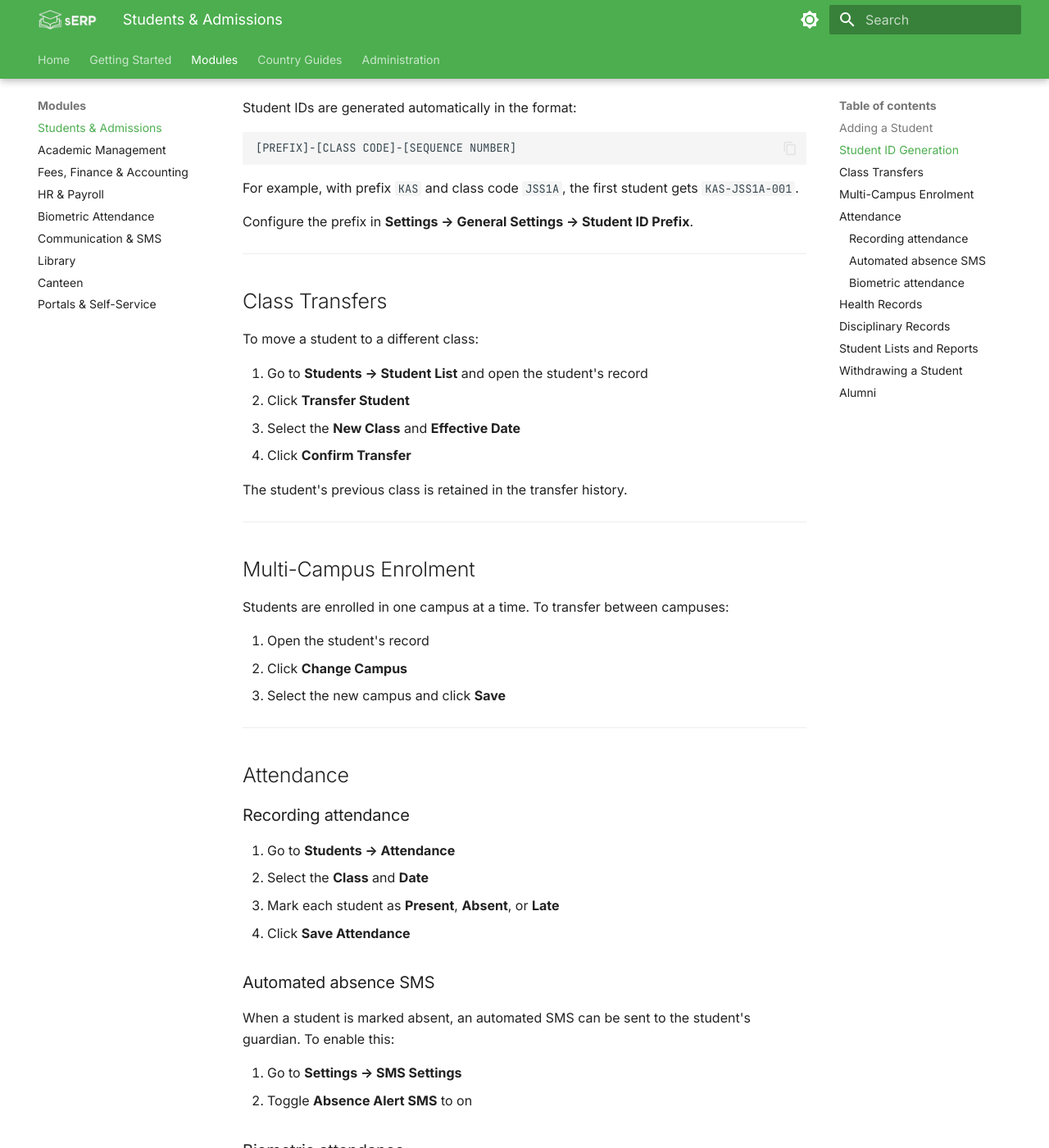
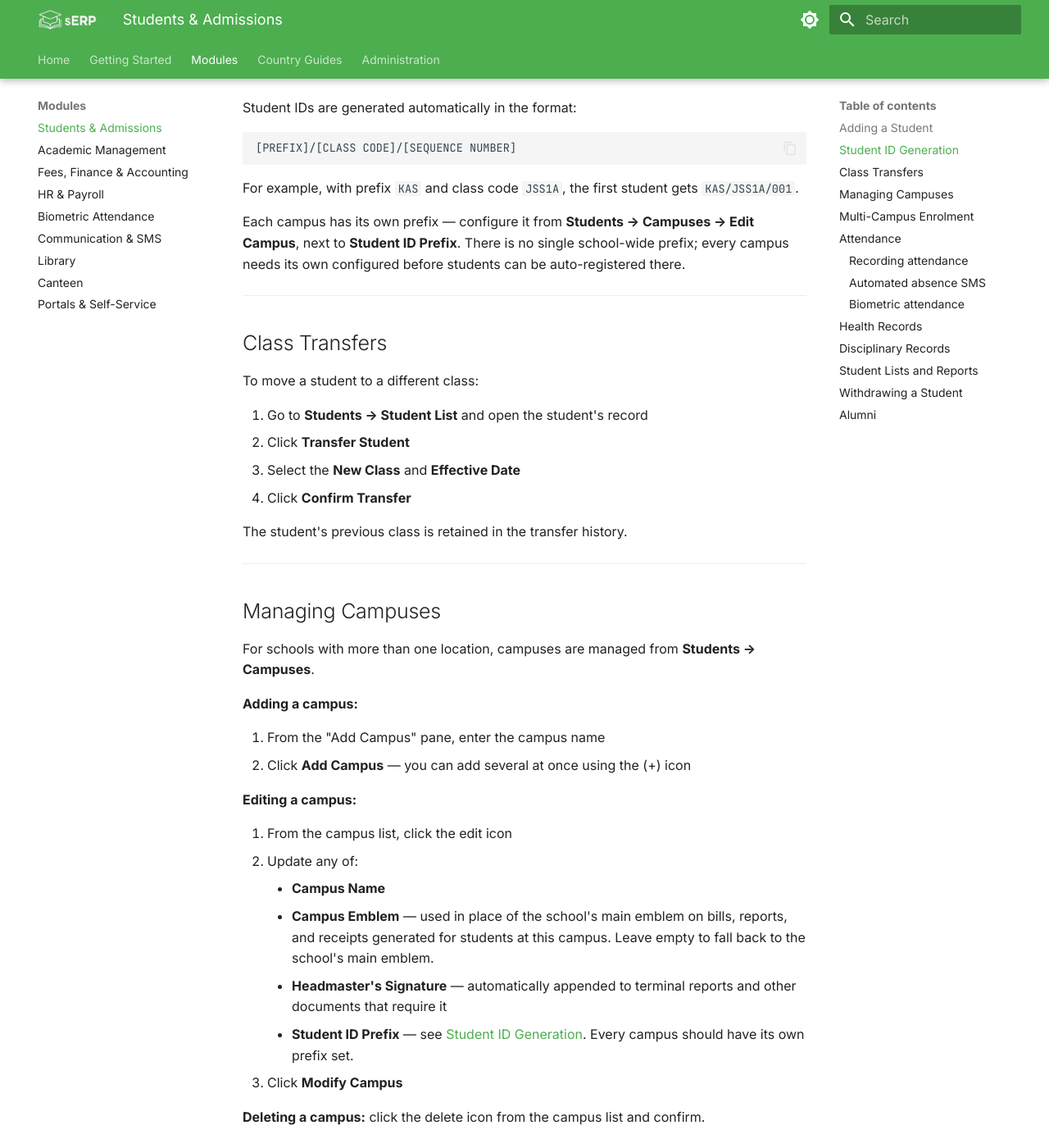
Before and after one commit to dtechghana/serp-global-docs, an MkDocs documentation site: the page built from docs/modules/students.md, in a window 1280 px wide and 1400 px high, scrolled down 688 px. Shown: the whole window at 82% size. Built offline with MkDocs 1.6.1 and Material for MkDocs 9.7.7, drawn with Linux system fonts in a browser that asks for light colours.

Commit message:
Document per-campus student ID prefixes, online payments, and campus management
Fixes a pre-existing formatting bug found along the way (docs showed
a hyphenated ID format; the real one is slash-separated), updates the
prefix workflow to per-campus configuration, and fills in three gaps
that were never documented: Managing Campuses (name, emblem,
signature, prefix), Online Payments (Paystack), and the Payment
Gateway setting.

````diff
--- a/docs/modules/students.md
+++ b/docs/modules/students.md
@@ -23,12 +23,12 @@ The students module manages the complete lifecycle of a student — from first a
 Student IDs are generated automatically in the format:
 
 ```
-[PREFIX]-[CLASS CODE]-[SEQUENCE NUMBER]
+[PREFIX]/[CLASS CODE]/[SEQUENCE NUMBER]
 ```
 
-For example, with prefix `KAS` and class code `JSS1A`, the first student gets `KAS-JSS1A-001`.
+For example, with prefix `KAS` and class code `JSS1A`, the first student gets `KAS/JSS1A/001`.
 
-Configure the prefix in **Settings → General Settings → Student ID Prefix**.
+Each campus has its own prefix — configure it from **Students → Campuses → Edit Campus**, next to **Student ID Prefix**. There is no single school-wide prefix; every campus needs its own configured before students can be auto-registered there.
 
 ---
 
@@ -42,6 +42,29 @@ To move a student to a different class:
 4. Click **Confirm Transfer**
 
 The student's previous class is retained in the transfer history.
+
+---
+
+## Managing Campuses
+
+For schools with more than one location, campuses are managed from **Students → Campuses**.
+
+**Adding a campus:**
+
+1. From the "Add Campus" pane, enter the campus name
+2. Click **Add Campus** — you can add several at once using the (+) icon
+
+**Editing a campus:**
+
+1. From the campus list, click the edit icon
+2. Update any of:
+    - **Campus Name**
+    - **Campus Emblem** — used in place of the school's main emblem on bills, reports, and receipts generated for students at this campus. Leave empty to fall back to the school's main emblem.
+    - **Headmaster's Signature** — automatically appended to terminal reports and other documents that require it
+    - **Student ID Prefix** — see [Student ID Generation](#student-id-generation). Every campus should have its own prefix set.
+3. Click **Modify Campus**
+
+**Deleting a campus:** click the delete icon from the campus list and confirm.
 
 ---
 
````
Also changed, not shown: docs/administration/settings.md (+2 -1 lines), docs/getting-started/user-management.md (+3 -0 lines), docs/modules/finance.md (+20 -0 lines).
